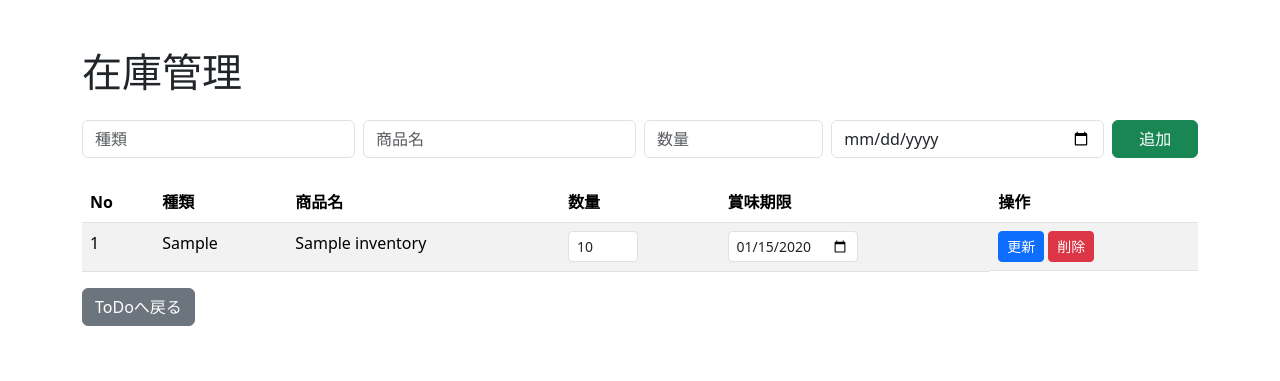
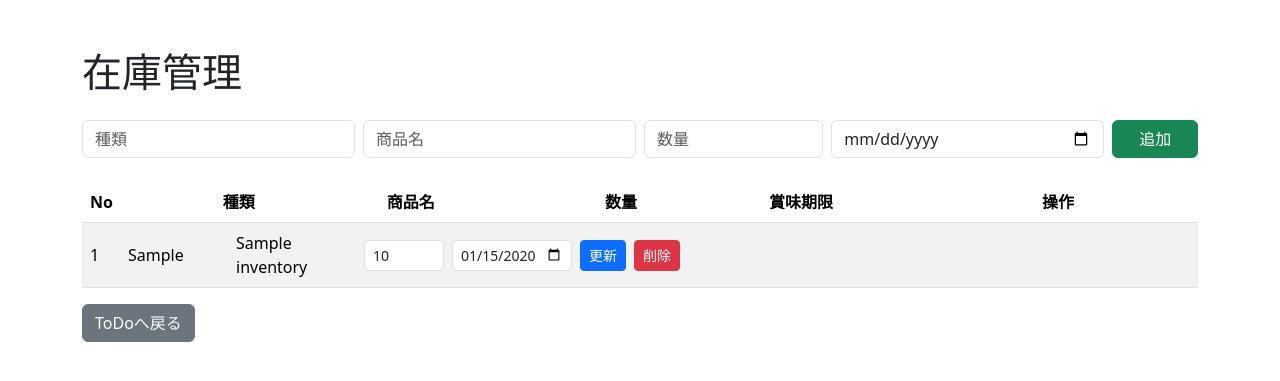
Before and after one commit to Yuuki-Creat/ToDo_app, a Flask app: page /inventory in a window 1280 px wide. Shown: the top 381 px of the page. Run offline with Flask 3, Linux system fonts and the light colour scheme; the visitor is signed in with stand-in values (Sample User, id 1); tables that the repository leaves empty hold one stand-in row (values such as "Sample post").

Commit message:
window bootstrap add Inventory update number

```diff
--- a/templates/inventory.html
+++ b/templates/inventory.html
@@ -36,28 +36,26 @@
             </tr>
         </thead>
         <tbody>
+            <tbody>
                 {% for item in items %}
                 <tr>
-                <form action="/inventory/update/{{ item.id }}" method="post">
-                    <td>{{ loop.index }}</td>
-                    <td>{{ item.category }}</td>
-                    <td>{{ item.item_name }}</td>
-                    <td>
-                        <input type="number" name="quantity" class="form-control form-control-sm"
-                               value="{{ item.quantity }}" min="0" style="width: 70px;">
-                    </td>
-                    <td>
+                    <td colspan="6">
+                        <form action="/inventory/update/{{ item.id }}" method="post" class="d-flex gap-2 align-items-center">
+                            <span style="width: 30px;">{{ loop.index }}</span>
+                            <span style="width: 100px;">{{ item.category }}</span>
+                            <span style="width: 120px;">{{ item.item_name }}</span>
+                            <input type="number" name="quantity" value="{{ item.quantity }}" class="form-control form-control-sm"
+                                   style="width: 80px;" min="0">
                             <input type="date" name="expire_date" class="form-control form-control-sm"
                                    value="{{ item.expire_date.strftime('%Y-%m-%d') if item.expire_date else '' }}"
-                               style="width: 130px;">
-                    </td>
-                    <td class="d-flex gap-1">
+                                   style="width: 120px;">
                             <button type="submit" class="btn btn-primary btn-sm">更新</button>
                             <a href="#" class="btn btn-danger btn-sm" onclick="confirmDelete('{{ item.id }}')">削除</a>
+                        </form>
                     </td>
-                </form>
                 </tr>
                 {% endfor %}
+            </tbody>
         </tbody>
     </table>
     <a href="/" class="btn btn-secondary">ToDoへ戻る</a>
```
Lines whose indentation alone changed are shown as unchanged.
